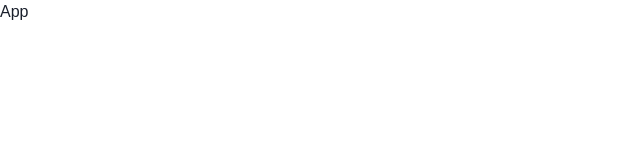
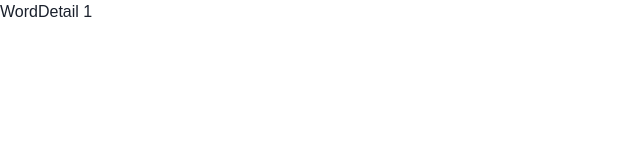
Before and after one commit to VocaMastery/voca-mastery, a React (Vite) app: page /word-detail/1 in a window 1280 px wide. Shown: the top 160 px of the page, without its empty margins (0-640 px from the left). Built offline with nearby package versions, Linux system fonts and the light colour scheme.

Commit message:
feat: install react-router-dom and add router setting

```diff
--- a/package.json
+++ b/package.json
@@ -16,9 +16,11 @@
     "@chakra-ui/react": "^2.8.2",
     "@emotion/react": "^11.13.0",
     "@emotion/styled": "^11.13.0",
+    "@types/react-router-dom": "^5.3.3",
     "framer-motion": "^11.3.17",
     "react": "^18.3.1",
-    "react-dom": "^18.3.1"
+    "react-dom": "^18.3.1",
+    "react-router-dom": "^6.26.0"
   },
   "devDependencies": {
     "@vitest/ui": "^2.0.5",
--- a/src/App.tsx
+++ b/src/App.tsx
@@ -1,5 +1,15 @@
+import { Routes, Route } from "react-router-dom";
+import Home from "./pages/Home";
+import WordDetail from "./pages/WordDetail";
 function App() {
-  return <>App</>;
+  return (
+    <>
+      <Routes>
+        <Route path="/" element={<Home />} />
+        <Route path="/word-detail/:id" element={<WordDetail />} />
+      </Routes>
+    </>
+  );
 }
 
 export default App;
--- a/src/main.tsx
+++ b/src/main.tsx
@@ -1,4 +1,5 @@
 import React from "react";
+import { BrowserRouter } from "react-router-dom";
 import { ChakraProvider, extendTheme } from "@chakra-ui/react";
 import ReactDOM from "react-dom/client";
 import App from "./App.tsx";
@@ -26,7 +27,9 @@ const theme = extendTheme({ fonts, colors });
 ReactDOM.createRoot(document.getElementById("root")!).render(
   <React.StrictMode>
     <ChakraProvider theme={theme}>
-      <App />
+      <BrowserRouter>
+        <App />
+      </BrowserRouter>
     </ChakraProvider>
   </React.StrictMode>
 );
--- /dev/null
+++ b/src/pages/Home.tsx
@@ -0,0 +1,6 @@
+import React from "react";
+const Home: React.FC = () => {
+  return <div>Home</div>;
+};
+
+export default Home;
--- /dev/null
+++ b/src/pages/WordDetail.tsx
@@ -0,0 +1,9 @@
+import React from "react";
+import { useParams } from "react-router-dom";
+const WordDetail: React.FC = () => {
+  const { id } = useParams<{ id: string }>();
+
+  return <div>WordDetail {id}</div>;
+};
+
+export default WordDetail;
```
